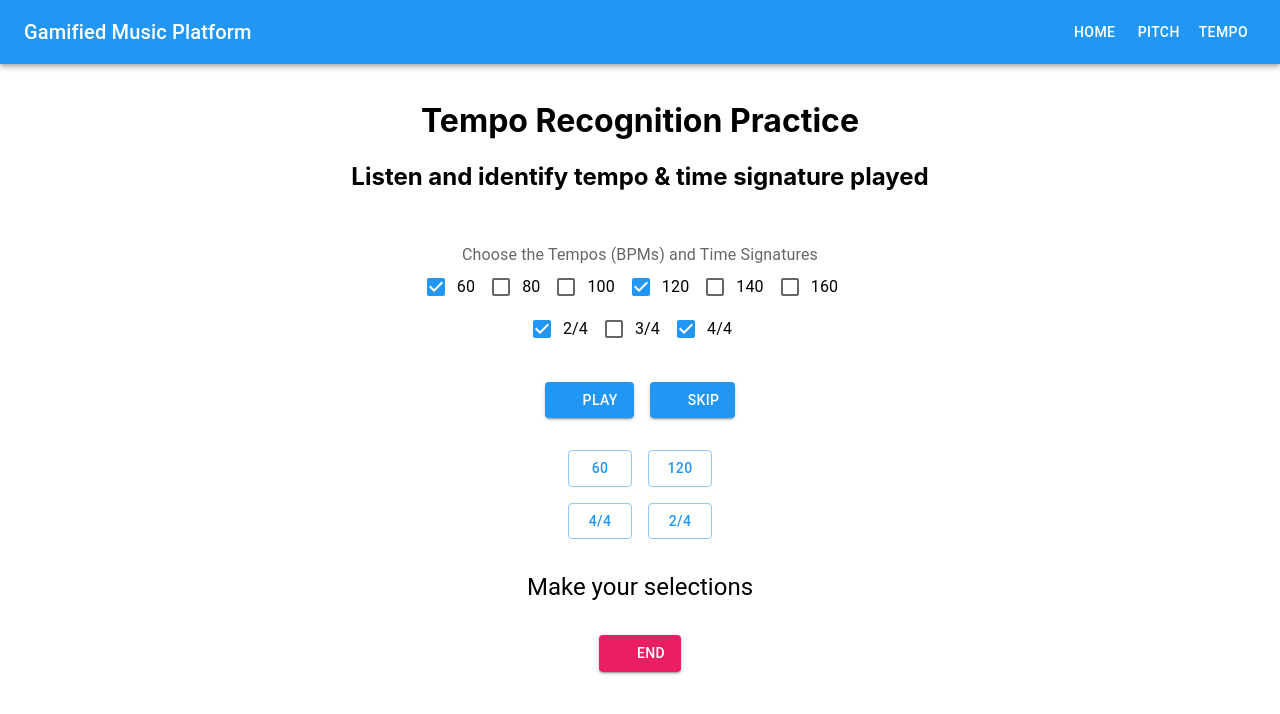
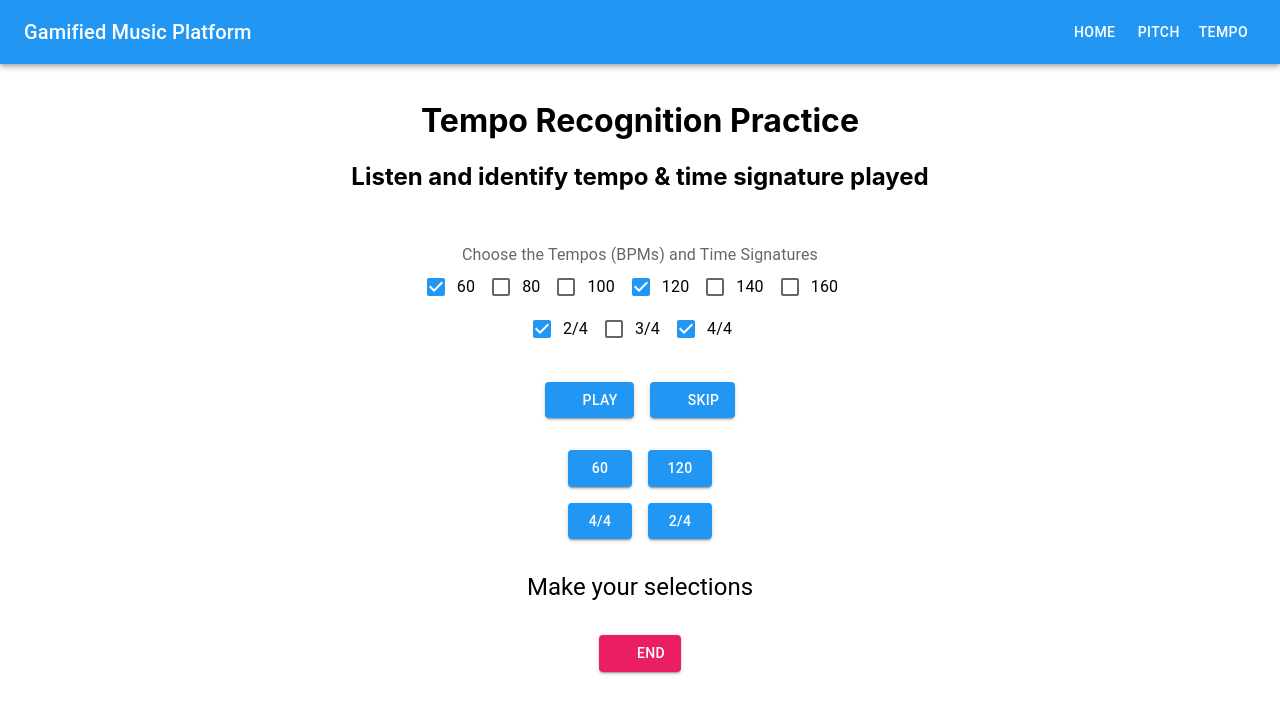
Before and after one commit to andrewvalletta/DissertationRepo, a React (Vite) app: page /Tempo in a window 1280 px wide. Both pictures are taken after a click on the button "START". Shown: the top 714 px of the page. Built offline with nearby package versions, Linux system fonts and the light colour scheme; some icons are missing.

Commit message:
Partial Answer Buttons UI/UX upgrade TempoTrainer completed - TODO PitchTrainer

```diff
--- a/src/components/TempoTrainer.jsx
+++ b/src/components/TempoTrainer.jsx
@@ -75,13 +75,13 @@ TemposCheckboxes.propTypes = {
     handleSelection: PropTypes.func.isRequired,
 };
 
-function BpmsAnswerButtons({ bpmAnswers, handleBpmAnswer }) {
+function BpmsAnswerButtons({ bpmAnswers, handleBpmAnswer, selectedBpm }) {
     return (
         <Grid container spacing={2} direction="row" alignItems="center">
             {bpmAnswers.map((bpm) => (
                 <Grid item key={bpm}>
                     <Button
-                        variant="outlined"
+                        variant={selectedBpm === bpm ? "outlined" : "contained"}
                         className="tempo-trainer-button"
                         onClick={() => handleBpmAnswer(bpm)}
                     >
@@ -96,15 +96,16 @@ function BpmsAnswerButtons({ bpmAnswers, handleBpmAnswer }) {
 BpmsAnswerButtons.propTypes = {
     bpmAnswers: PropTypes.arrayOf(PropTypes.number).isRequired,
     handleBpmAnswer: PropTypes.func.isRequired,
+    selectedBpm: PropTypes.number,
 };
 
-function TimeSignaturesAnswerButtons({ timeSignatureAnswers, handleTimeSignatureAnswer }) {
+function TimeSignaturesAnswerButtons({ timeSignatureAnswers, handleTimeSignatureAnswer, selectedTimeSignature }) {
     return (
         <Grid container spacing={2} direction="row" alignItems="center">
             {timeSignatureAnswers.map((timeSignature) => (
                 <Grid item key={timeSignature}>
                     <Button
-                        variant="outlined"
+                        variant={selectedTimeSignature === timeSignature ? "outlined" : "contained"}
                         className="tempo-trainer-button"
                         onClick={() => handleTimeSignatureAnswer(timeSignature)}
                     >
@@ -119,6 +120,7 @@ function TimeSignaturesAnswerButtons({ timeSignatureAnswers, handleTimeSignature
 TimeSignaturesAnswerButtons.propTypes = {
     timeSignatureAnswers: PropTypes.arrayOf(PropTypes.string).isRequired,
     handleTimeSignatureAnswer: PropTypes.func.isRequired,
+    selectedTimeSignature: PropTypes.string,
 };
 
 function TempoTrainerStatistics({ rows }) {
@@ -538,6 +540,8 @@ class TempoTrainer extends Component {
             timeSignaturePlaying,
             lastAnswer,
             isFirstGame,
+            selectedBpm,
+            selectedTimeSignature,
         } = this.state;
 
         return (
@@ -609,6 +613,7 @@ class TempoTrainer extends Component {
                                     <BpmsAnswerButtons
                                         bpmAnswers={bpmAnswers}
                                         handleBpmAnswer={this.handleBpmAnswer}
+                                        selectedBpm={selectedBpm}
                                     />
                                 </Grid>
 
@@ -616,6 +621,7 @@ class TempoTrainer extends Component {
                                     <TimeSignaturesAnswerButtons
                                         timeSignatureAnswers={timeSignatureAnswers}
                                         handleTimeSignatureAnswer={this.handleTimeSignatureAnswer}
+                                        selectedTimeSignature={selectedTimeSignature}
                                     />
                                 </Grid>
                             </Grid>
```
